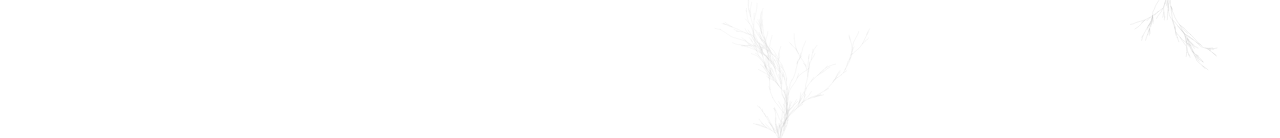
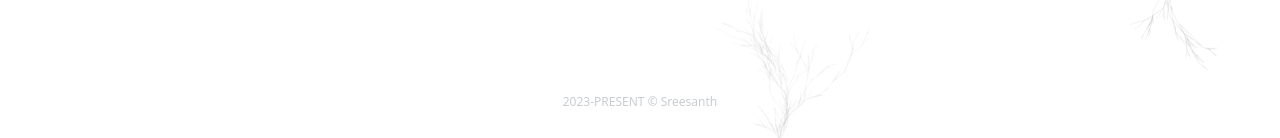
Before and after one commit to Sreesanth46/sreesanth.me, a Vue app: page / in a window 1280 px wide. Shown: the part 658-796 px from the top of the page. Built offline with nearby package versions, Linux system fonts and the light colour scheme.

Commit message:
feat: footer

```diff
--- a/src/App.vue
+++ b/src/App.vue
@@ -7,6 +7,9 @@ import Plum from '~/components/Plum.vue';
   <div class="flex flex-col h-screen pb-2 px-6">
     <Plum />
     <Navbar />
-    <div class="flex-auto pt-10"><router-view></router-view></div>
+    <div class="flex-auto py-10"><router-view></router-view></div>
+    <footer class="flex justify-center py-6">
+      <p class="text-gray-600/30 text-xs">2023-PRESENT © Sreesanth</p>
+    </footer>
   </div>
 </template>
```
